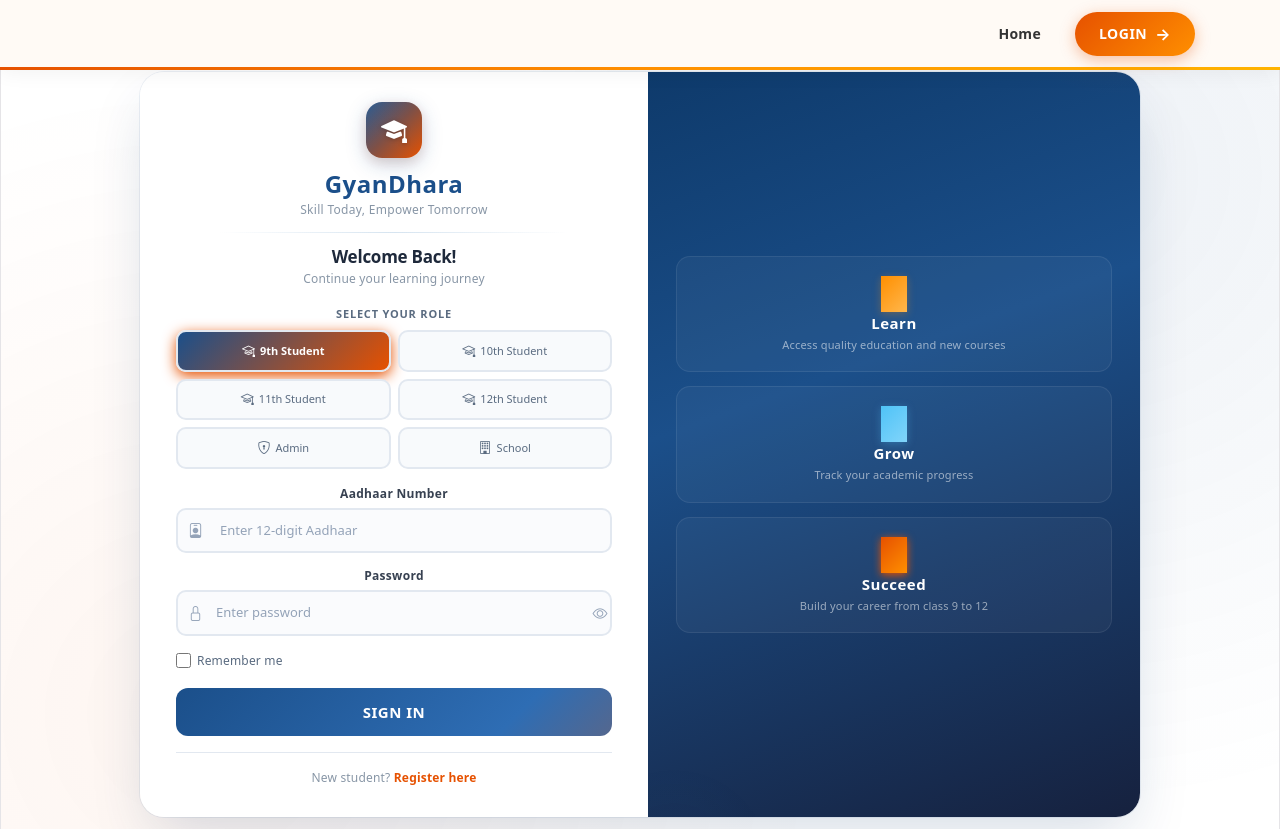
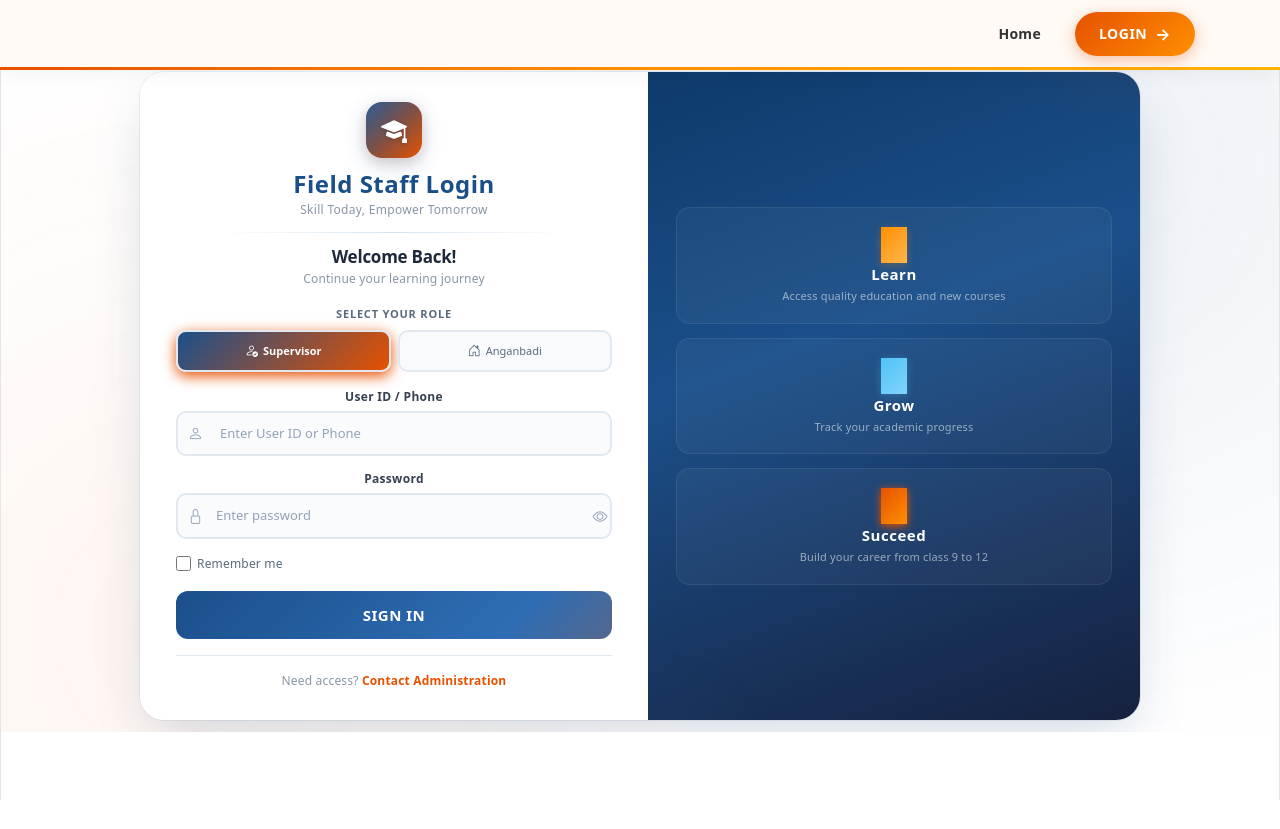
Before and after one commit to VAIBHAVTOMAR321/1000sunehre, a React (Vite) app: page /Login in a window 1280 px wide. After the commit the page ends 800 px from the top, so only its background shows below. Built offline with nearby package versions, Linux system fonts and the light colour scheme.

Commit message:
login done

```diff
--- a/src/components/all_login/Login.jsx
+++ b/src/components/all_login/Login.jsx
@@ -1,15 +1,14 @@
-import React, { useState } from 'react';
+import React, { useState, useMemo, useEffect } from 'react';
 import axios from 'axios';
-import { useNavigate, Link } from 'react-router-dom';
+import { useNavigate, Link, useSearchParams } from 'react-router-dom';
 import { useAuth } from './AuthContext';
 import '../../assets/css/login.css';
 
 const Login = () => {
+  const [searchParams] = useSearchParams();
   const [formData, setFormData] = useState({
-    role: '9th-student',
+    role: '',
     email_or_phone: '',
-    aadhaar_no: '',
-    school_id: '',
     password: '',
   });
   const [loading, setLoading] = useState(false);
@@ -19,14 +18,38 @@ const Login = () => {
   const navigate = useNavigate();
   const { login } = useAuth();
 
-  const roleOptions = [
-    { value: '9th-student', label: '9th Student', icon: 'bi-mortarboard' },
-    { value: '10th-student', label: '10th Student', icon: 'bi-mortarboard' },
-    { value: '11th-student', label: '11th Student', icon: 'bi-mortarboard' },
-    { value: '12th-student', label: '12th Student', icon: 'bi-mortarboard' },
-    { value: 'admin', label: 'Admin', icon: 'bi-shield-lock' },
-    { value: 'school', label: 'School', icon: 'bi-building' },
+  const roleOptions = useMemo(() => {
+    const allRoles = [
+      { value: 'director', label: 'Director', icon: 'bi-person-workspace' },
+      { value: 'dpo', label: 'DPO', icon: 'bi-briefcase' },
+      { value: 'cdpo', label: 'CDPO', icon: 'bi-person-badge' },
+      { value: 'supervisor', label: 'Supervisor', icon: 'bi-person-check' },
+      { value: 'anganbadi', label: 'Anganbadi', icon: 'bi-house-door' },
     ];
+
+    if (searchParams.has('director')) return allRoles.filter(r => r.value === 'director');
+    if (searchParams.has('district')) return allRoles.filter(r => ['dpo', 'cdpo'].includes(r.value));
+
+    // Default view shows Supervisor and Anganbadi
+    return allRoles.filter(r => ['supervisor', 'anganbadi'].includes(r.value));
+  }, [searchParams]);
+
+  const loginTitle = useMemo(() => {
+    if (searchParams.has('director')) {
+      return 'Director Login';
+    } else if (searchParams.has('district')) {
+      return 'DPO / CDPO Login';
+    } else {
+      return 'Field Staff Login'; // Default for Supervisor and Anganbadi
+    }
+  }, [searchParams]);
+
+  useEffect(() => {
+    // Sync selected role with filtered options on mount or param change
+    if (roleOptions.length > 0 && !roleOptions.some(o => o.value === formData.role)) {
+      setFormData(prev => ({ ...prev, role: roleOptions[0].value }));
+    }
+  }, [roleOptions, formData.role]);
 
   const handleChange = (e) => {
     const { name, value } = e.target;
@@ -37,16 +60,8 @@ const Login = () => {
   const handleSubmit = async (e) => {
     e.preventDefault();
 
-    if (formData.role === 'admin' && !formData.email_or_phone) {
-      setError("Email/Phone is required");
-      return;
-    }
-    if (formData.role === 'school' && !formData.school_id) {
-      setError("School ID is required");
-      return;
-    }
-    if (formData.role !== 'admin' && formData.role !== 'school' && !formData.aadhaar_no) {
-      setError("Aadhaar number is required");
+    if (!formData.email_or_phone) {
+      setError("User ID / Phone is required");
       return;
     }
     if (!formData.password) {
@@ -61,15 +76,8 @@ const Login = () => {
       const payload = {
         role: formData.role,
         password: formData.password,
+        email_or_phone: formData.email_or_phone,
       };
-
-      if (formData.role === 'admin') {
-        payload.email_or_phone = formData.email_or_phone;
-      } else if (formData.role === 'school') {
-        payload.school_id = formData.school_id;
-      } else {
-        payload.aadhaar_no = formData.aadhaar_no;
-      }
 
       const response = await axios.post(
         'https://brjobsedu.com/gyandhara/gyandhara_backend/api/login/',
@@ -86,10 +94,9 @@ const Login = () => {
         });
         alert("Login successful!");
 
-        if (response.data.role === 'admin') {
+        // Update navigation routes based on your dashboard implementation
+        if (['director', 'dpo', 'cdpo'].includes(response.data.role)) {
           navigate('/DashBord');
-        } else if (response.data.role === 'school') {
-          navigate('/SchoolDashBoard');
         } else {
           navigate('/UserDashboard');
         }
@@ -110,7 +117,7 @@ const Login = () => {
             <div className="brand-logo">
               <i className="bi bi-mortarboard-fill"></i>
             </div>
-            <h1>GyanDhara</h1>
+            <h1>{loginTitle}</h1>
             <p>Skill Today, Empower Tomorrow</p>
           </div>
 
@@ -119,6 +126,7 @@ const Login = () => {
             <p>Continue your learning journey</p>
           </div>
 
+          {roleOptions.length > 1 && (
             <div className="role-selector">
               <label>Select Your Role</label>
               <div className="role-tabs">
@@ -135,6 +143,7 @@ const Login = () => {
                 ))}
               </div>
             </div>
+          )}
 
           <form onSubmit={handleSubmit} className="login-form">
             {error && (
@@ -144,9 +153,8 @@ const Login = () => {
               </div>
             )}
 
-            {formData.role === 'admin' ? (
             <div className="form-group">
-                <label>Email / Phone</label>
+              <label>User ID / Phone</label>
               <div className="input-wrapper-text">
                 <i className="bi bi-person"></i>
                 <input
@@ -154,40 +162,10 @@ const Login = () => {
                   name="email_or_phone"
                   value={formData.email_or_phone}
                   onChange={handleChange}
-                    placeholder="Enter email or phone"
+                  placeholder="Enter User ID or Phone"
                 />
               </div>
             </div>
-            ) : formData.role === 'school' ? (
-              <div className="form-group">
-                <label>School ID</label>
-                <div className="input-wrapper-text">
-                  <i className="bi bi-building"></i>
-                  <input
-                    type="text"
-                    name="school_id"
-                    value={formData.school_id}
-                    onChange={handleChange}
-                    placeholder="Enter school ID"
-                  />
-                </div>
-              </div>
-            ) : (
-              <div className="form-group">
-                <label>Aadhaar Number</label>
-                <div className="input-wrapper-text">
-                  <i className="bi bi-person-badge"></i>
-                  <input
-                    type="text"
-                    name="aadhaar_no"
-                    value={formData.aadhaar_no}
-                    onChange={handleChange}
-                    placeholder="Enter 12-digit Aadhaar"
-                    maxLength="12"
-                  />
-                </div>
-              </div>
-            )}
 
             <div className="form-group">
               <label>Password</label>
@@ -231,7 +209,7 @@ const Login = () => {
           </form>
 
           <div className="login-footer">
-            <p>New student? <Link to="/register">Register here</Link></p>
+            <p>Need access? <Link to="/contact">Contact Administration</Link></p>
           </div>
         </div>
 
```
Lines whose indentation alone changed are shown as unchanged.
